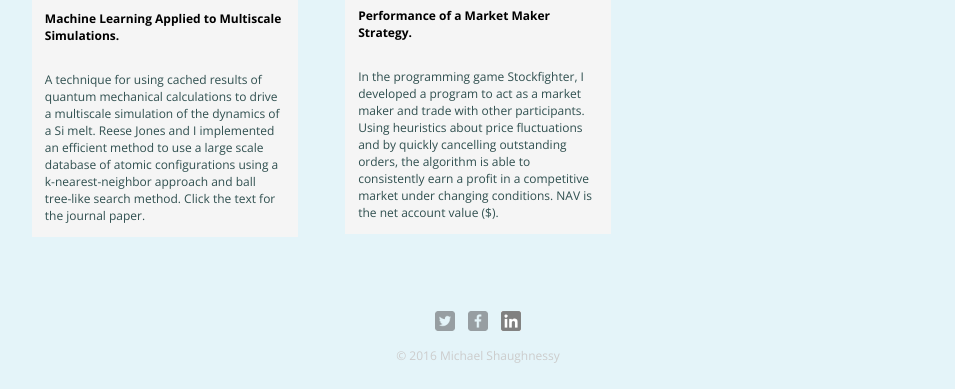
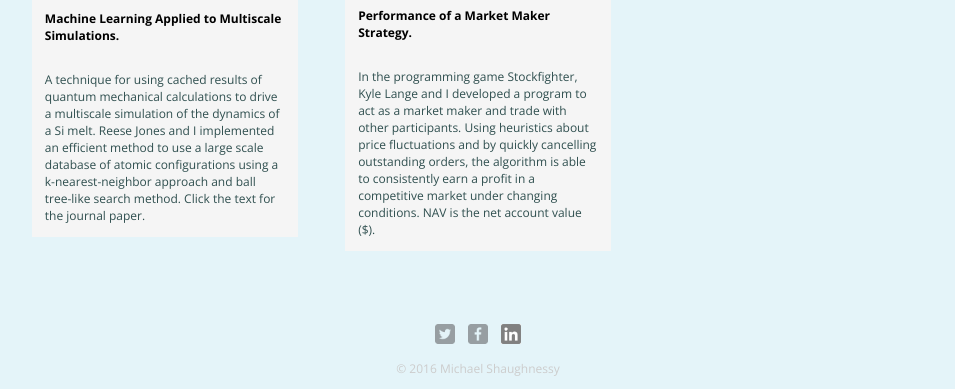
Before and after one commit to mickeyshaughnessy/website, a website: page index.html in a window 1280 px wide. Shown: the part 1021-1410 px from the top of the page, without its empty margins (162-1117 px from the left). Drawn offline with nearby package versions, Linux system fonts and the light colour scheme.

Commit message:
add Kyle Lange

```diff
--- a/index.html
+++ b/index.html
@@ -62,7 +62,7 @@
               <img src="img/NAV1.png" alt="">
             </a>
             <a href="https://www.stockfighter.io/ui/profile/mickeyshaughnessy">
-              <p class="head">Performance of a Market Maker Strategy. </p><p>In the programming game Stockfighter, I developed a program to act as a market maker and trade with other participants. Using heuristics about price fluctuations and by quickly cancelling outstanding orders, the algorithm is able to consistently earn a profit in a competitive market under changing conditions. NAV is the net account value ($).</p>
+              <p class="head">Performance of a Market Maker Strategy. </p><p>In the programming game Stockfighter, Kyle Lange and I developed a program to act as a market maker and trade with other participants. Using heuristics about price fluctuations and by quickly cancelling outstanding orders, the algorithm is able to consistently earn a profit in a competitive market under changing conditions. NAV is the net account value ($).</p>
             </a>
           </li>
         </ul>
```
